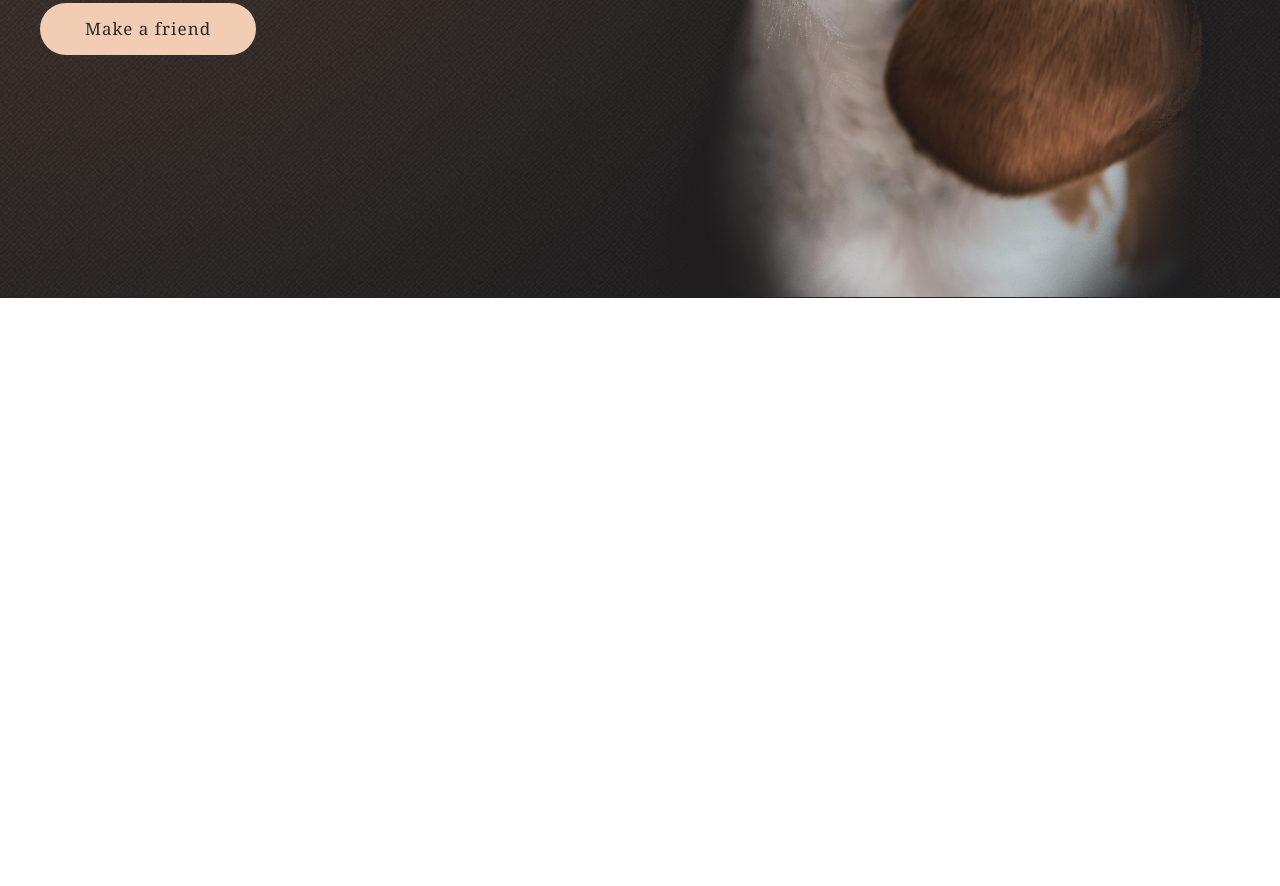
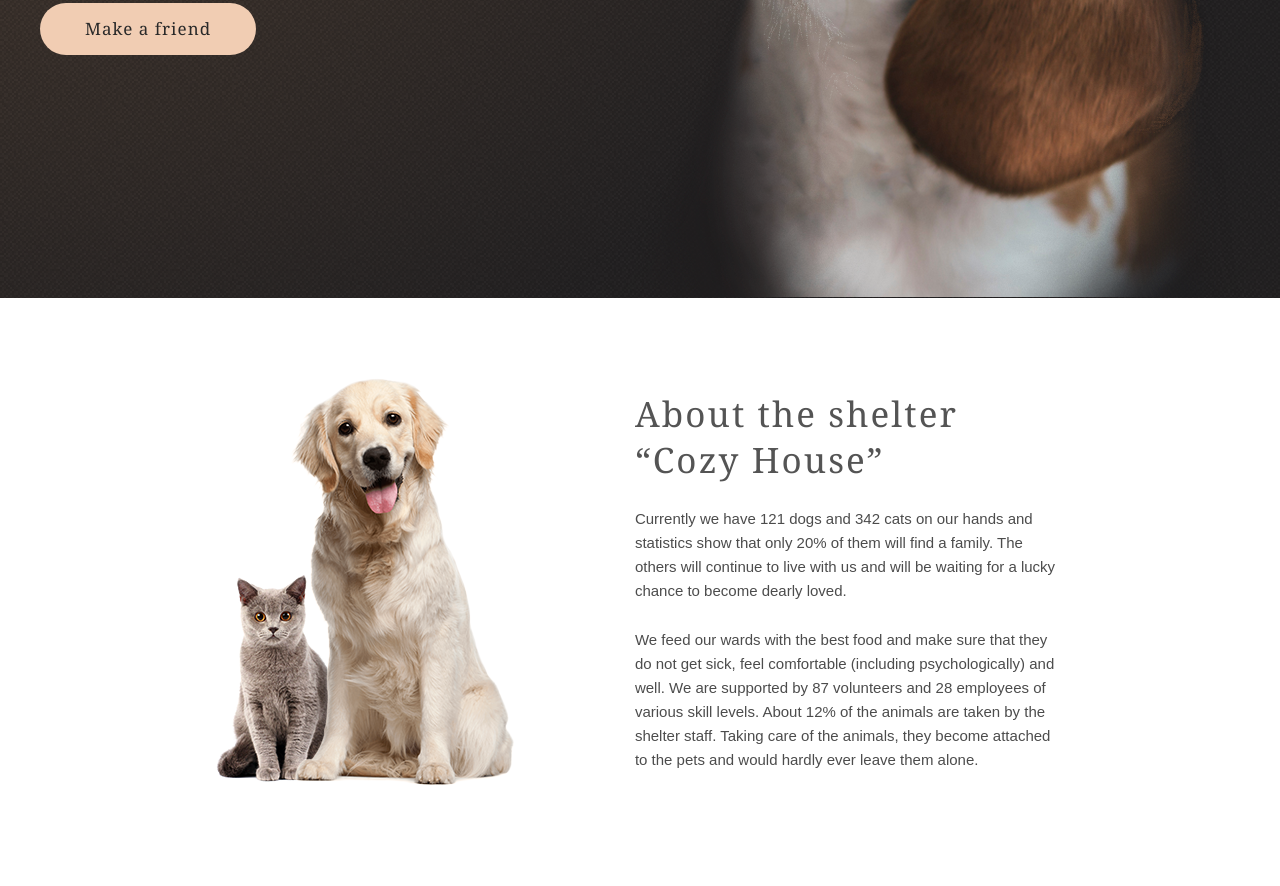
Before and after one commit to MaximVolohov/rsschool-shelter, a website: page shelter/index.html in a window 1280 px wide. Shown: the part 611-1497 px from the top of the page. Before the commit the page ends 909 px from the top, so only its background shows below. Drawn offline with Linux system fonts and the light colour scheme.

Commit message:
feat: add 'about' content and style

```diff
--- a/shelter/index.html
+++ b/shelter/index.html
@@ -25,18 +25,39 @@
 			</ul>
 		</header>
 		<section class="start_screen">
-			<h2 class="start_screen__title">Not only people<br> need a house</h2>
+			<h2 class="start_screen__title">Not only people<br>need a house</h2>
 			<p class="start_screen__subtitle">
 				We offer to give a chance to a little and nice puppy with an extremely<br>
 				wide and open heart. He or she will love you more than anybody else<br>
 				in the world, you will see!
 			</p>
-			<div class="button button_primary">Make a friend</div>
+			<a href="#">
+				<div class="button button_primary">Make a friend</div>
+			</a>
 		</section>
 	</div>
 
 	<main class="main">
-
+		<section class="about wrapper about__wrapper">
+			<div class="about__image"></div>
+			<div class="about__content">
+				<h3 class="about__title">About the shelter<br>“Cozy House”</h3>
+				<p class="about__subtitle">
+					Currently we have 121 dogs and 342 cats on our hands and<br>
+					statistics show that only 20% of them will find a family. The<br>
+					others will continue to live with us and will be waiting for a lucky<br>
+					chance to become dearly loved.
+				</p>
+				<p class="about__subtitle">
+					We feed our wards with the best food and make sure that they<br>
+					do not get sick, feel comfortable (including psychologically) and<br>
+					well. We are supported by 87 volunteers and 28 employees of<br>
+					various skill levels. About 12% of the animals are taken by the<br>
+					shelter staff. Taking care of the animals, they become attached<br>
+					to the pets and would hardly ever leave them alone.
+				</p>
+			</div>
+		</section>
 	</main>
 
 	<footer>
--- a/shelter/sass/base/_button.scss
+++ b/shelter/sass/base/_button.scss
@@ -10,4 +10,8 @@
 
 	background-color: $color-primary;
 	color: $color-dark-3xl;
+
+	&:hover {
+		background-color: $color-primary-light;
+	}
 }
--- /dev/null
+++ b/shelter/sass/component/_about.scss
@@ -0,0 +1,30 @@
+.about {
+	background-color: $color-light-xl;
+}
+
+.about__wrapper {
+	display: flex;
+	padding-top: 80px;
+	padding-bottom: 100px;
+
+	align-items: center;
+}
+
+.about__image {
+	margin-left: auto;
+	margin-right: 60px;
+	width: 300px;
+	height: 408px;
+
+	background-image: url(/shelter/img/about/about-pets.png);
+}
+
+.about__content {
+	margin-left: 60px;
+	margin-right: auto;
+}
+
+.about__subtitle {
+	margin-top: 25px;
+	padding-right: 10px;
+}
--- a/shelter/sass/layout/_wrapper.scss
+++ b/shelter/sass/layout/_wrapper.scss
@@ -1,5 +1,6 @@
 .wrapper {
-	padding: 0 40px;
+	padding-left: 40px;
+	padding-right: 40px;
 }
 
 .wrapper_gradient {
--- a/shelter/sass/style.scss
+++ b/shelter/sass/style.scss
@@ -11,6 +11,7 @@
 
 //import components
 @import "./component/start_screen";
+@import "./component/about";
 
 // import layout
 @import "./layout/header";
```
Also changed, not shown: shelter/img/about/about-pets.png (added), shelter/sass/style.css.
